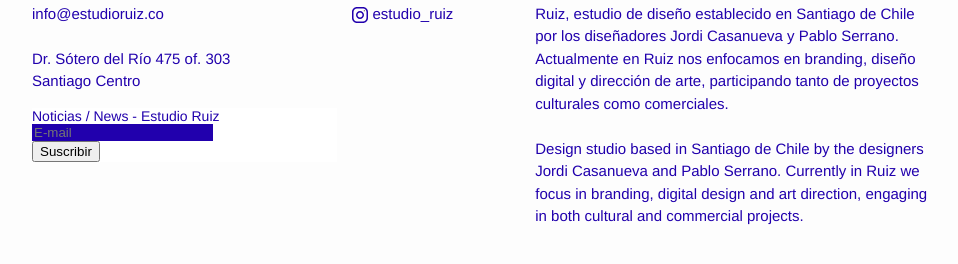
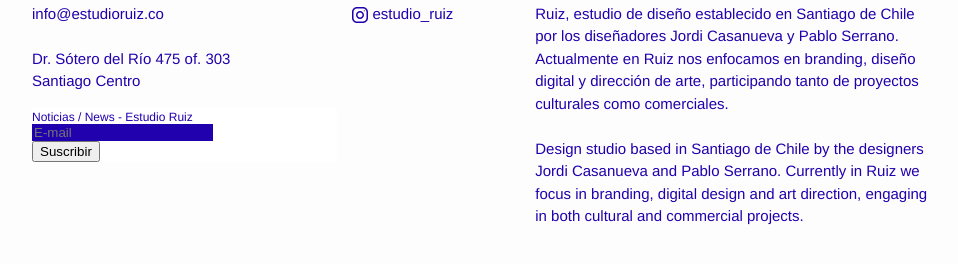
Before and after one commit to jordicasanueva/ruiz.github.io, a Jekyll site: the page built from index.html, in a window 1280 px wide. Shown: the part 154-418 px from the top of the page, without its empty margins (158-1116 px from the left). Built offline with Jekyll 4.4.1, drawn with Linux system fonts in a browser that asks for light colours; comment, search, counter and statistics services are not loaded.

Commit message:
Mailchimp

```diff
--- a/_sass/_layout.scss
+++ b/_sass/_layout.scss
@@ -201,6 +201,9 @@
     border: #2100ad !important;
 }
 
+#mc_embed_signup label {
+    font-size: 12px !important;
+}
 
 
 /**
```
